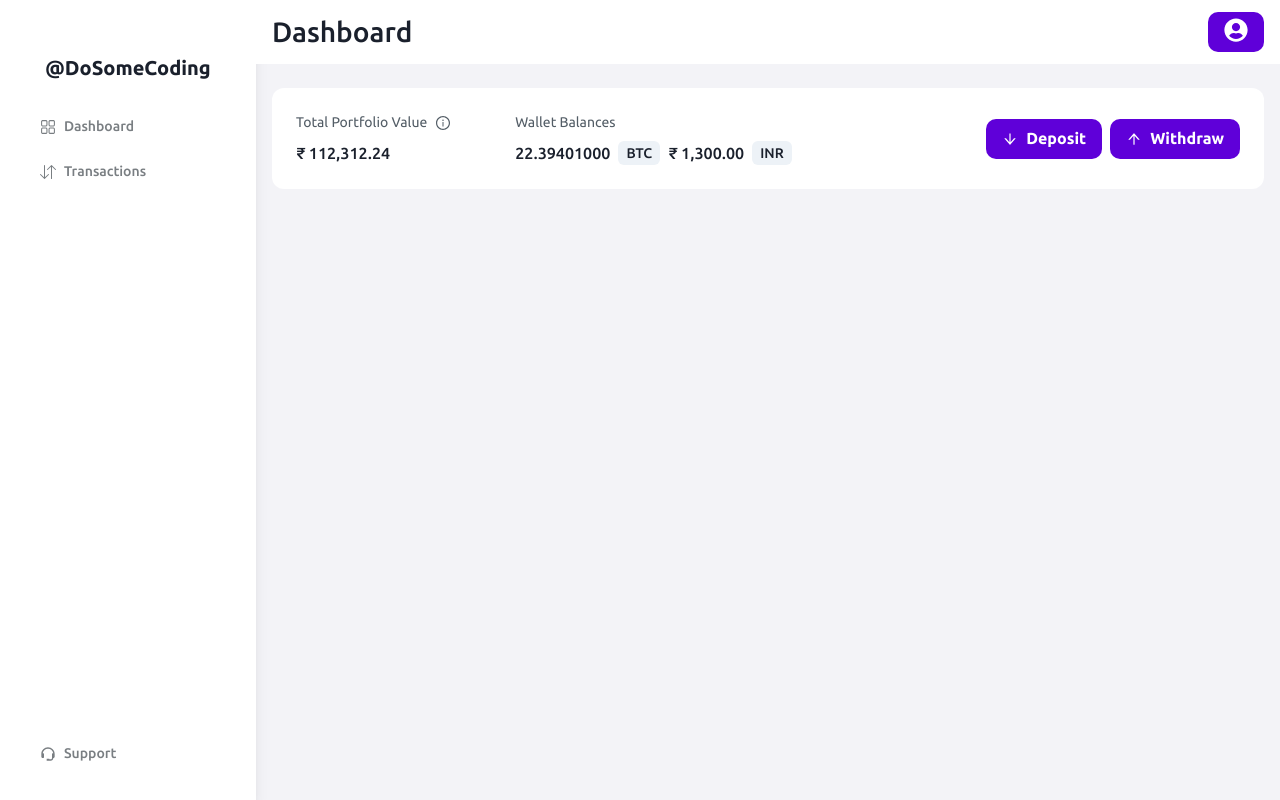
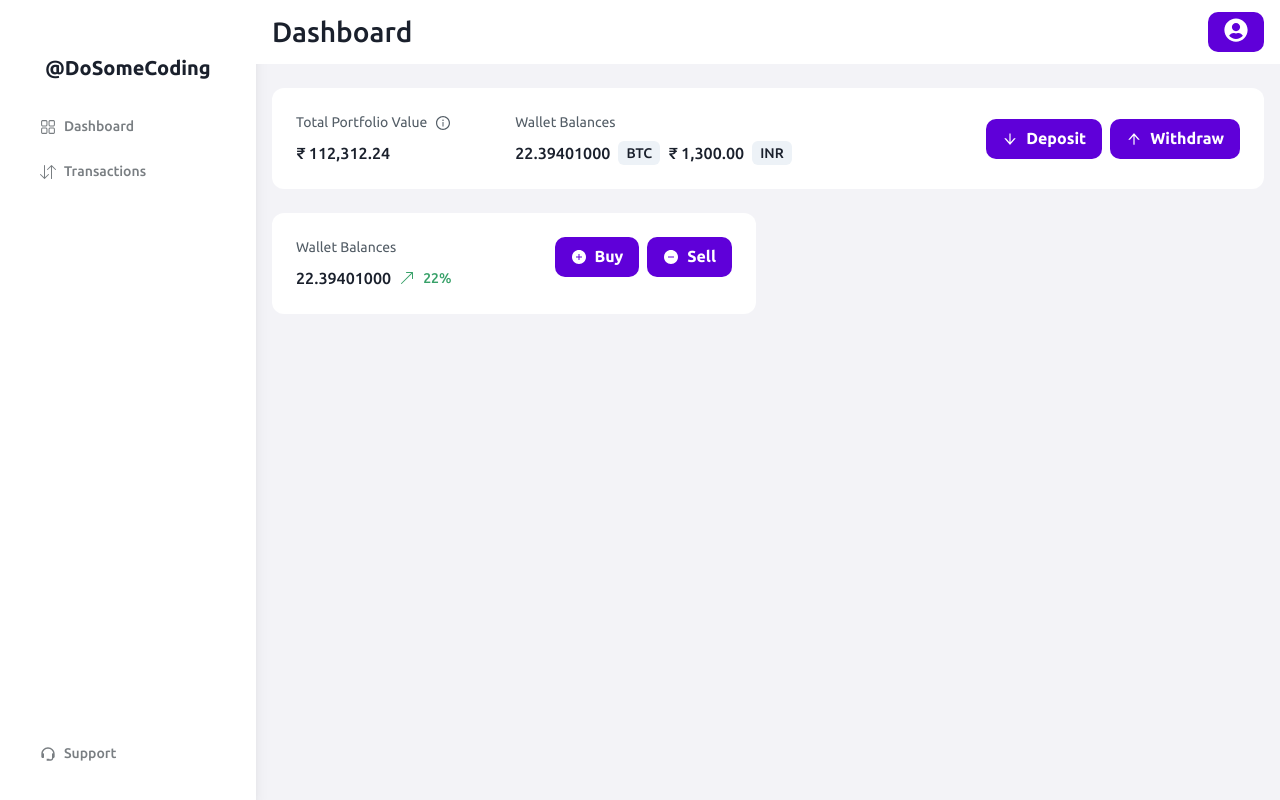
Before and after one commit to vaishnavwalke/React-Crypto-Dashboard, a React (Vite) app: page / in a window 1280 px wide. Built offline with nearby package versions, Linux system fonts and the light colour scheme.

Commit message:
3 files modified, 1 added

```diff
--- /dev/null
+++ b/src/chakra/CustomCard.jsx
@@ -0,0 +1,9 @@
+import {chakra} from "@chakra-ui/react";
+
+export const CustomCard = chakra('div', {
+baseStyle:{
+  bg:"white",
+  borderRadius:"xl",
+  p:"6",
+},
+});
--- a/src/pages/Dashboard/Dashboard.jsx
+++ b/src/pages/Dashboard/Dashboard.jsx
@@ -1,10 +1,22 @@
+import { Grid, GridItem } from '@chakra-ui/react';
 import DashboardLayout from '../../components/DashboardLayout';
 import PortfolioSection from '../Dashboard/components/PortfolioSection';
+import PriceSection from '../Dashboard/components/PriceSection';
 
 const Dashboard = ({}) => {
   return (
     <DashboardLayout title="Dashboard">
-      <PortfolioSection />
+      <Grid gridTemplateColumns={{
+        base:"repeat(1,1fr)",
+        md: "repeat(2,1fr)",
+      }} gap="6">
+        <GridItem colSpan={2}>
+          <PortfolioSection />
+        </GridItem>
+        <GridItem colSpan={1}>
+          <PriceSection />
+        </GridItem>
+      </Grid>
     </DashboardLayout>
   );
 };
--- a/src/pages/Dashboard/components/PortfolioSection.jsx
+++ b/src/pages/Dashboard/components/PortfolioSection.jsx
@@ -76,7 +76,7 @@ const PortfolioSection = () => {
               <Tag colorScheme="gray">INR</Tag>
             </HStack>
           </HStack>
-        </Stack>{' '}
+        </Stack>
       </HStack>
       <HStack>
         <Button leftIcon={<Icon as={AiOutlineArrowDown} />}>Deposit </Button>
--- a/src/pages/Dashboard/components/PriceSection.jsx
+++ b/src/pages/Dashboard/components/PriceSection.jsx
@@ -1,7 +1,45 @@
-
-const PriceSection = ()=>{
+import { Button, Card, Flex, HStack, Icon, Stack, Tag, Text } from '@chakra-ui/react';
+import { CustomCard } from '../../../chakra/CustomCard';
+import { BsArrowUpRight } from 'react-icons/bs';
+import {AiFillPlusCircle,AiFillMinusCircle} from 'react-icons/ai';
+const PriceSection = () => {
   return (
-    <div>PriceSection</div>
-  )
-}
+    <CustomCard>
+      <Flex justify="space-between" align="start">
+        <Stack>
+          <HStack color="black.80">
+            <Text fontSize="sm">Wallet Balances</Text>
+          </HStack>
+          <HStack
+            spacing={2}
+            align={{
+              base: 'flex-start',
+              sm: 'center',
+            }}
+            flexDir={{
+              base: 'column',
+              sm: 'row',
+            }}
+          >
+            <HStack>
+              <Text textStyle="h2" fontWeight="medium">
+                22.39401000
+              </Text>
+              <HStack fontWeight="medium" color="green.500">
+                <Icon as={BsArrowUpRight} />
+                <Text fontSize="sm" fontWeight="medium">
+                  22%
+                </Text>
+              </HStack>
+            </HStack>
+          </HStack>
+        </Stack>
+        <HStack>
+          <Button leftIcon={<Icon as={AiFillPlusCircle} />}>Buy </Button>
+          <Button leftIcon={<Icon as={AiFillMinusCircle} />}>Sell </Button>
+        </HStack>
+      </Flex>
+    </CustomCard>
+  );
+};
 export default PriceSection;
```
